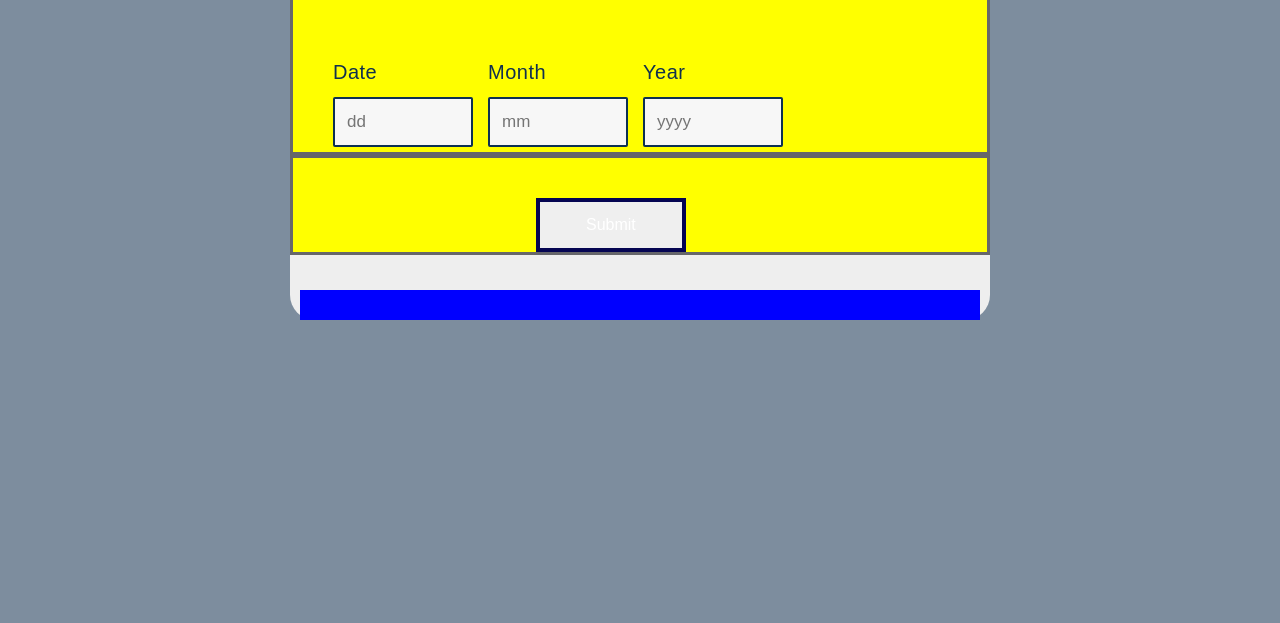
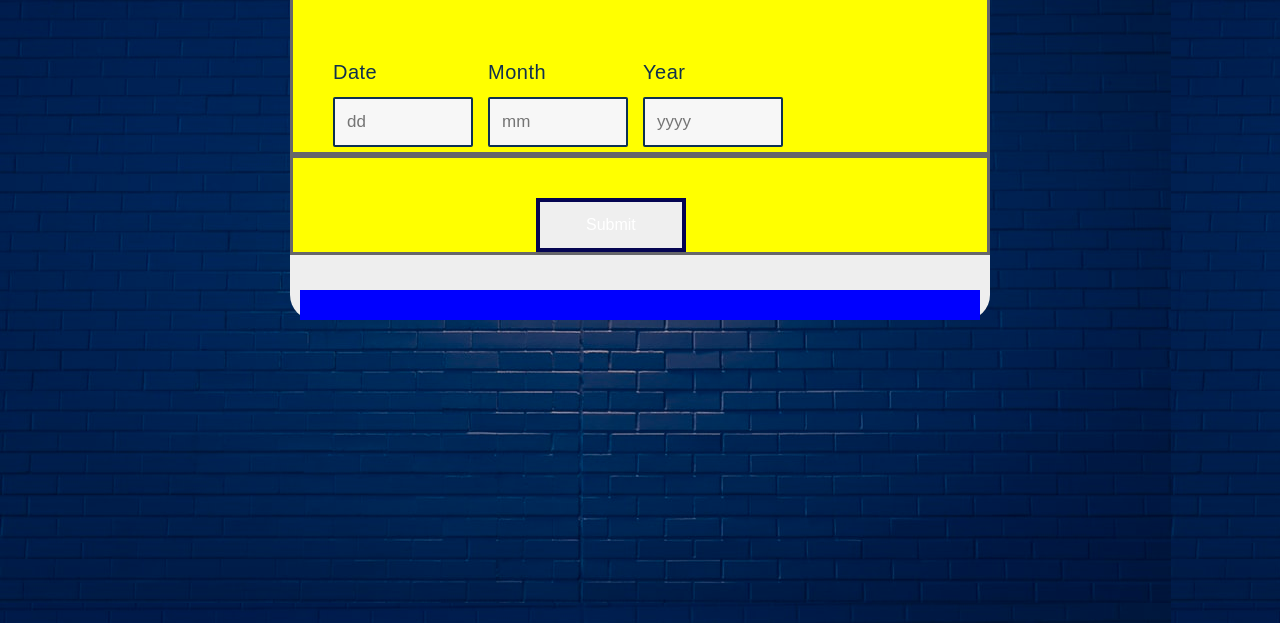
Before and after one commit to 5chauhan/agecalc, a plain HTML site: page index.html in a window 1280 px wide. Shown: the part 177-800 px from the top of the page. Drawn offline with Linux system fonts and the light colour scheme.

Commit message:
Update index.html

```diff
--- a/index.html
+++ b/index.html
@@ -8,6 +8,10 @@
 </head>
 <link rel="stylesheet" href="style.css">
     <body>
+        <style>
+            body{
+                background-image: url(backg.jpg);
+        </style>
         <div class="container">
          <form>
           <div class="base">
```
